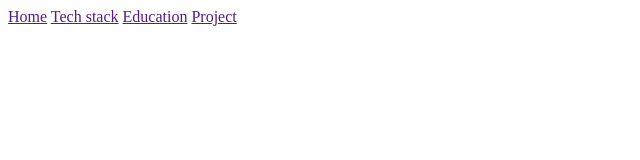
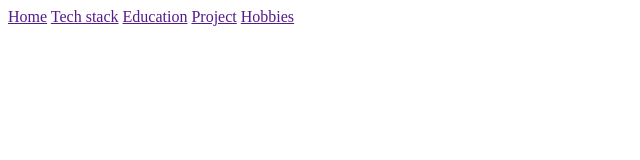
Before and after one commit to cmmn125/profile-chirag, a plain HTML site: page index.html in a window 1280 px wide. Shown: the full height of the page, 0-640 px from the left. Drawn offline with Linux system fonts and the light colour scheme.

Commit message:
Hobbies
Hobbies

```diff
--- a/index.html
+++ b/index.html
@@ -11,6 +11,7 @@
         <a href="">Tech stack</a>
         <a href=""> Education</a>
         <a href=""> Project</a>
+        <a href=""> Hobbies</a>
     </header>
 </body>
 </html>
```
